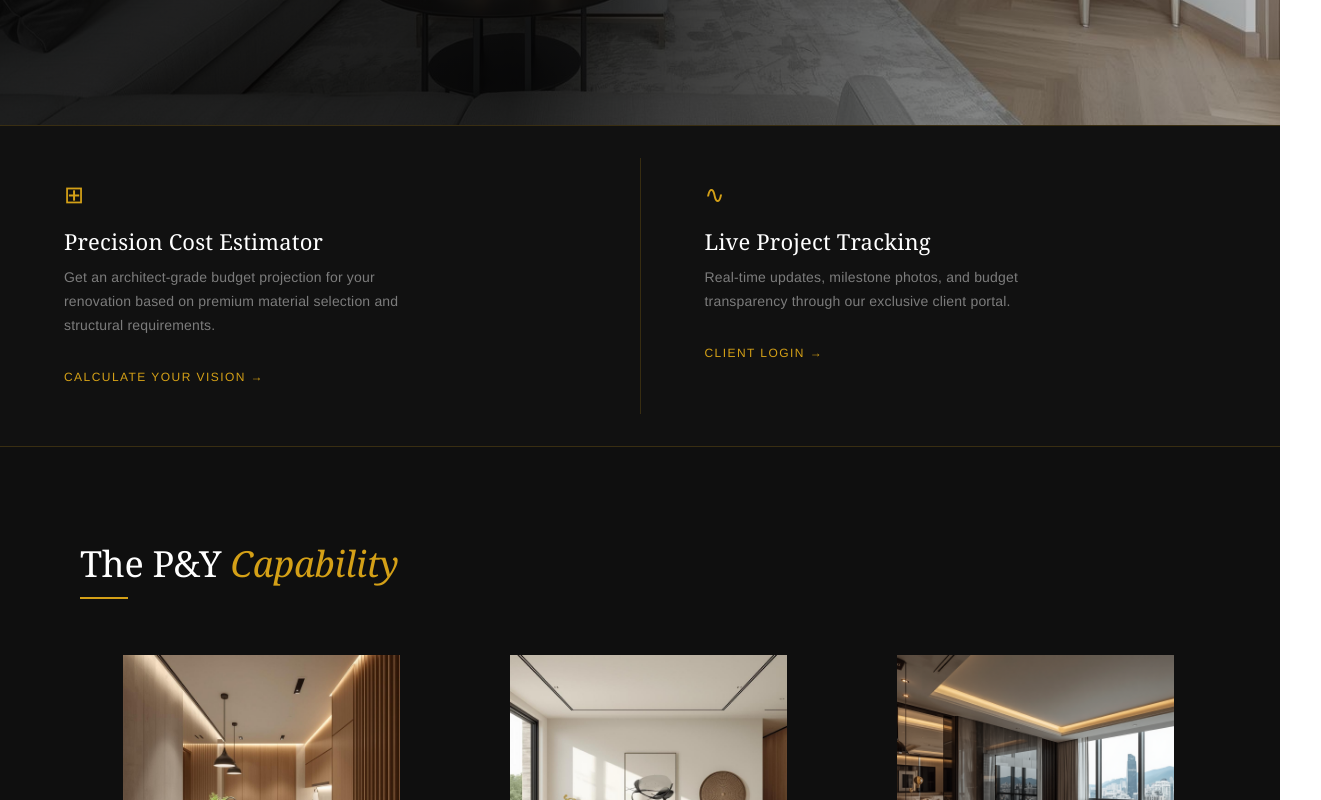
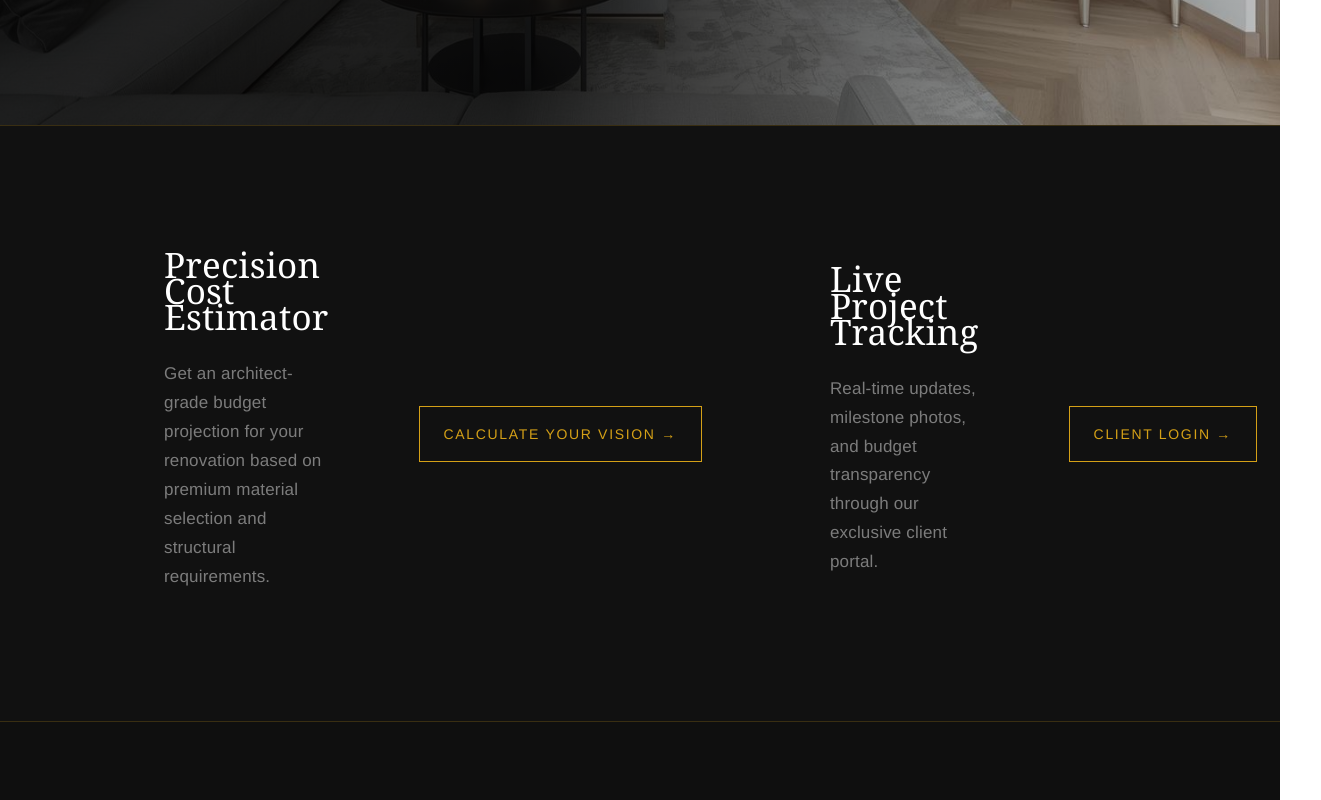
Before and after one commit to Wh1teBryuM/pydesignhk-v2, a React (Vite) app: page / in a window 1280 px wide. Shown: the part 740-1540 px from the top of the page, 1321 px wide, since content can reach past the window. Built offline with nearby package versions, Linux system fonts and the light colour scheme.

Commit message:
Home Screen: FeatureCard Session

```diff
--- a/src/pages/Home.jsx
+++ b/src/pages/Home.jsx
@@ -48,22 +48,26 @@ export default function HomePage() {
       {/* Section 2 — Feature Cards */}
     <section style={styles.featureSection}>
     <div style={styles.featureCard}>
-          <span style={styles.featureIcon}>⊞</span>
+        <div style={styles.featureCardText}>
         <h3 style={styles.featureTitle}>Precision Cost Estimator</h3>
         <p style={styles.featureText}>
             Get an architect-grade budget projection for your renovation based
             on premium material selection and structural requirements.
         </p>
+        </div>
         <a href="#" style={styles.featureLink}>CALCULATE YOUR VISION →</a>
     </div>
+
     <div style={styles.featureDivider} />
+
     <div style={styles.featureCard}>
-          <span style={styles.featureIcon}>∿</span>
+        <div style={styles.featureCardText}>
         <h3 style={styles.featureTitle}>Live Project Tracking</h3>
         <p style={styles.featureText}>
             Real-time updates, milestone photos, and budget transparency through
             our exclusive client portal.
         </p>
+        </div>
         <a href="/login" style={styles.featureLink}>CLIENT LOGIN →</a>
     </div>
     </section>
@@ -334,41 +338,50 @@ const styles = {
     background: "#111",
     borderTop: `1px solid ${BORDER}`,
     borderBottom: `1px solid ${BORDER}`,
+    paddingLeft: "100px",
+    paddingTop: "70px",
+    paddingBottom: "50px"
   },
   featureCard: {
     flex: 1,
     padding: "56px 64px",
+    display: "flex",              // ← side by side layout
+    flexDirection: "row",
+    alignItems: "center",
+    gap: "40px",
   },
   featureDivider: {
     width: "1px",
     background: BORDER,
-    margin: "32px 0",
+    margin: "1px 0",
   },
-  featureIcon: {
-    fontSize: "24px",
-    color: GOLD,
-    display: "block",
-    marginBottom: "20px",
-  },
+
   featureTitle: {
-    fontSize: "22px",
+    fontSize: "35px",             // ← larger
     fontWeight: "400",
     color: "#fff",
     margin: "0 0 12px",
     fontFamily: "Georgia, serif",
   },
   featureText: {
-    fontSize: "14px",
+    fontSize: "17px",
     color: TEXT_MUTED,
     lineHeight: 1.7,
     margin: "0 0 24px",
+    marginTop: "30px",
     maxWidth: "340px",
   },
   featureLink: {
-    fontSize: "12px",
+  display: "inline-block",
+  fontSize: "14px",
   letterSpacing: "0.12em",
   color: GOLD,
   textDecoration: "none",
+  border: `1px solid ${GOLD}`,
+  padding: "14px 24px",
+  marginLeft: "50px",
+  whiteSpace: "nowrap",
+  flexShrink: 0,
 },
 
   // Capability
```
Lines whose indentation alone changed are shown as unchanged.
